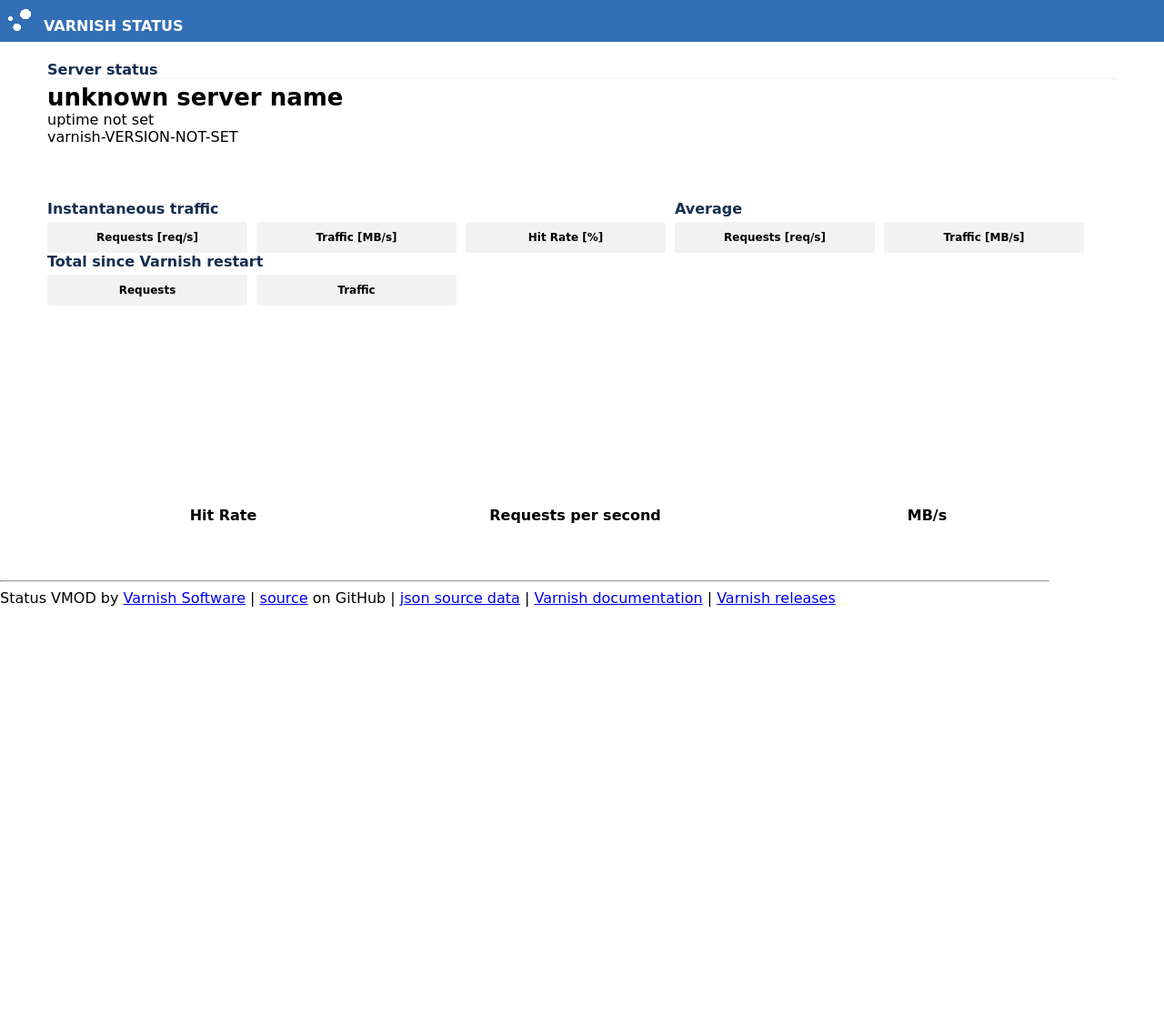
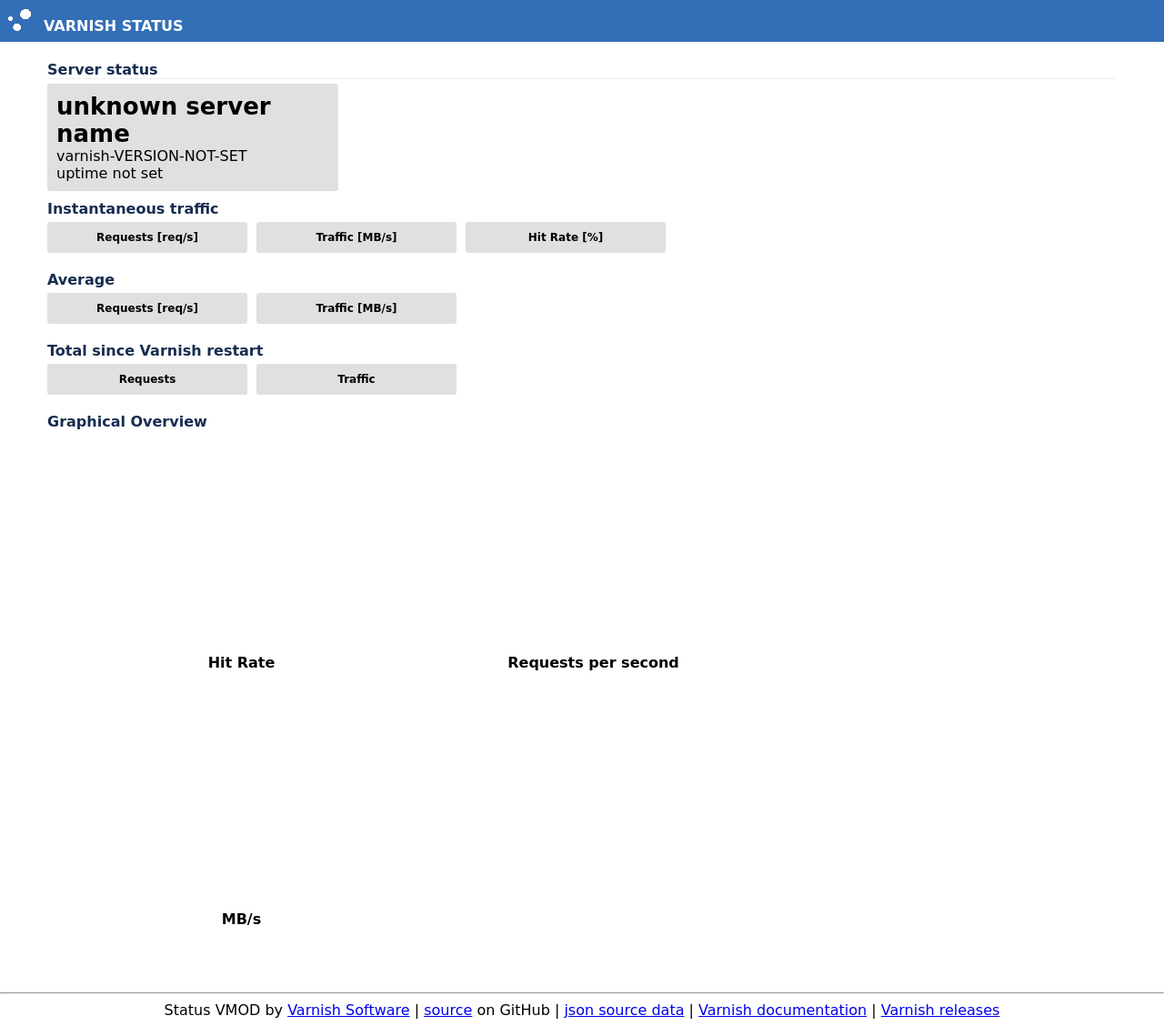
Before and after one commit to huayra/libvmod-status, a PHP site: page / in a window 1280 px wide. Shown: the whole page at 91% size. Before the commit the page ends 667 px from the top, so only its background shows below. Run offline with PHP 8.4, Linux system fonts and the light colour scheme; some libraries are stand-ins or nearby versions.

Commit message:
clearfixed html & css at Vors

```diff
--- a/web/css/screen.css
+++ b/web/css/screen.css
@@ -11,6 +11,13 @@
 body, h1, h2, h3, p, span, div {
 font-family: "vera sans","dejavu sans",helvetica,verdana,arial,sans-serif;
 }
+
+
+h1, h3 {
+//padding-bottom: 100px;
+//padding-top: 100px;
+}
+
 
 .important {
 color: red;
@@ -135,6 +142,16 @@
             border-bottom: solid 1px #eee;
         }
 
+        #innerhead {
+            text-align: left;
+            background: #E0E0E0;
+            padding: 10px;
+            -moz-border-radius: 3px;
+            -webkit-border-radius: 3px;
+            float: left;
+            margin-right: 10px;
+            width: 300px;        }
+
         #stats h2 {
             margin-bottom: 10px;
         }
@@ -162,6 +179,8 @@
 
         .innerSection {
             float: left;
+            padding-bottom: 10px;
+            padding-top: 10px;
         }
 
         .clearfix { clear: both; }
@@ -174,7 +193,7 @@
 
         .valueContainer {
             text-align: center;
-            background: #f2f2f2;
+            background: #E0E0E0;
             padding: 10px;
             -moz-border-radius: 3px;
             -webkit-border-radius: 3px;
--- a/web/index.html
+++ b/web/index.html
@@ -215,12 +215,14 @@
 <div id="wrapper">
   <div id="header" class="section">
     <h1 id="docTitle">Server status</h1>
+   <div id="innerhead">
     <div id="server-name">unknown server name</div>
+    <div id="vernumber">varnish-VERSION-NOT-SET</div>
     <div id="uptime">uptime not set</div>
-    <div id="vernumber">varnish-VERSION-NOT-SET</div>
+   </div>
   </div>
-
   <div id="stats" class="section">
+    <div class="clearfix"></div>
     <div class="innerSection">
       <h3>Instantaneous traffic</h3>
       <div class="contents">
@@ -238,10 +240,9 @@
         </div>
       </div>
     </div>
-
+    <div class="clearfix"></div>
     <div class="innerSection">
       <h3>Average</h3>
-
       <div class="contents">
         <div class="valueContainer">
           <h4>Requests [req/s]</h4>
@@ -253,6 +254,7 @@
         </div>
       </div>
     </div>
+    <div class="clearfix"></div>
     <div class="innerSection">
       <h3>Total since Varnish restart</h3>
       <div class="contents">
@@ -267,7 +269,12 @@
         </div>
       </div>
     </div>
-
+    <div class="clearfix"></div>
+   <div class="contents">
+    <div class="innerSection">
+      <h3>Graphical Overview</h3>
+    </div>
+   <div class="section">
     <div class="clearfix"></div>
     <div class="innerSection">
       <div id="hitRatePlaceHolder" style="width:387px;height:200px;"></div>
@@ -287,19 +294,22 @@
         <center>MB/s</center>
       </h4>
     </div>
+   </div>
+   </div>
     <div class="clearfix"></div>
   </div>
 
 </div>
 
-<div class="footerDiv footer">
-  <hr width="90%" align="left">
+<center><div class="footer">
+  <hr>
   Status VMOD by <a href="http://varnish-software.com">Varnish Software</a> |
   <a href="https://github.com/lkarsten/libvmod-status">source</a> on GitHub |
   <a href="/fullstatus">json source data</a> |
   <a href="https://www.varnish-cache.org/docs/">Varnish documentation</a> |
   <a href="https://www.varnish-cache.org/releases">Varnish releases</a>
 </div>
+</center>
 
 </body>
 </html>
```
